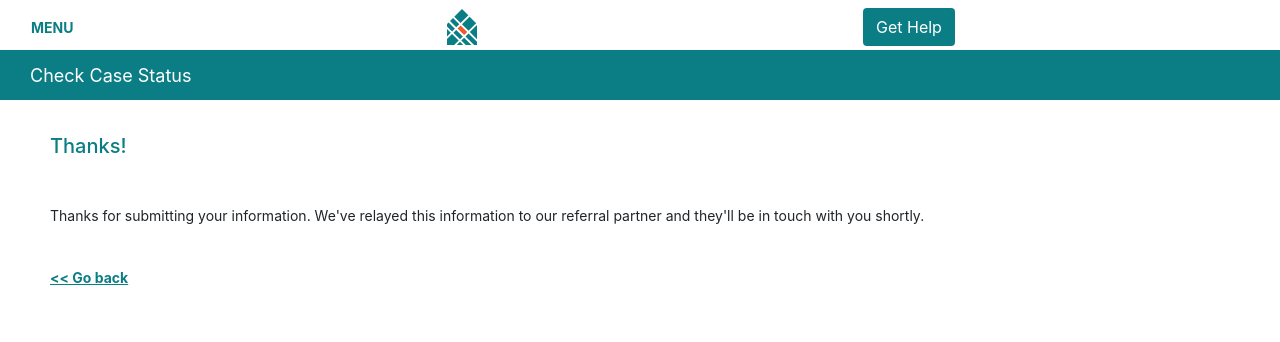
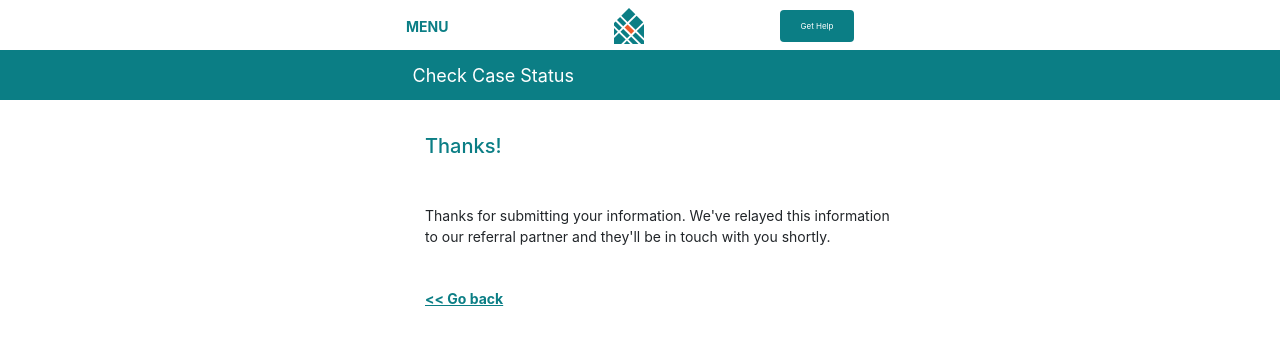
Before and after one commit to vanessadean/cnycn, a plain HTML site: page thanks.html in a window 1280 px wide. Drawn offline with nearby package versions, Linux system fonts and the light colour scheme.

Commit message:
Style fixes.

```diff
--- a/css/style.css
+++ b/css/style.css
@@ -1,5 +1,10 @@
 body {
   font-size: 14px;
+}
+
+.skinny {
+  max-width: 500px;
+  margin: 0 auto;
 }
 
 h5 {
@@ -31,6 +36,11 @@ h5 {
 button {
   background-color: #0B7E85;
   color: white;
+}
+
+.help {
+  font-size: 8px;
+  padding: 10px 20px;
 }
 
 a {
--- a/thanks.html
+++ b/thanks.html
@@ -7,22 +7,25 @@
   </head>
   <body>
     <div class="container-fluid">
-      <div class="row navbar">
-        <div class="col-4">
+      <div class="skinny">
+        <div class="row navbar ">
+          <div class="col-5">
             MENU
           </div>
           <div class="col-4">
             <div class="logo"><img src="img/mobile-logo-green.svg"></div>
           </div>
-        <div class="col-4">
-          <button class="btn">Get Help</button>
+          <div class="col-3">
+            <button class="btn help">Get Help</button>
+          </div>
         </div>
       </div>
       <div class="row subnav">
-        <div class="col-12">
+        <div class="col-12 skinny">
           Check Case Status
         </div>
       </div>
+      <div class="skinny">
         <div class="status">
           <div class="row">
             <div class="col-12">
@@ -40,6 +43,7 @@
             </div>
           </div>
         </div>
+      <div>
     </div>
   </body>
 </html>
```
Also changed, not shown: case-status.html (+9 -5 lines), index.html (+9 -4 lines). Lines whose indentation alone changed are shown as unchanged.
